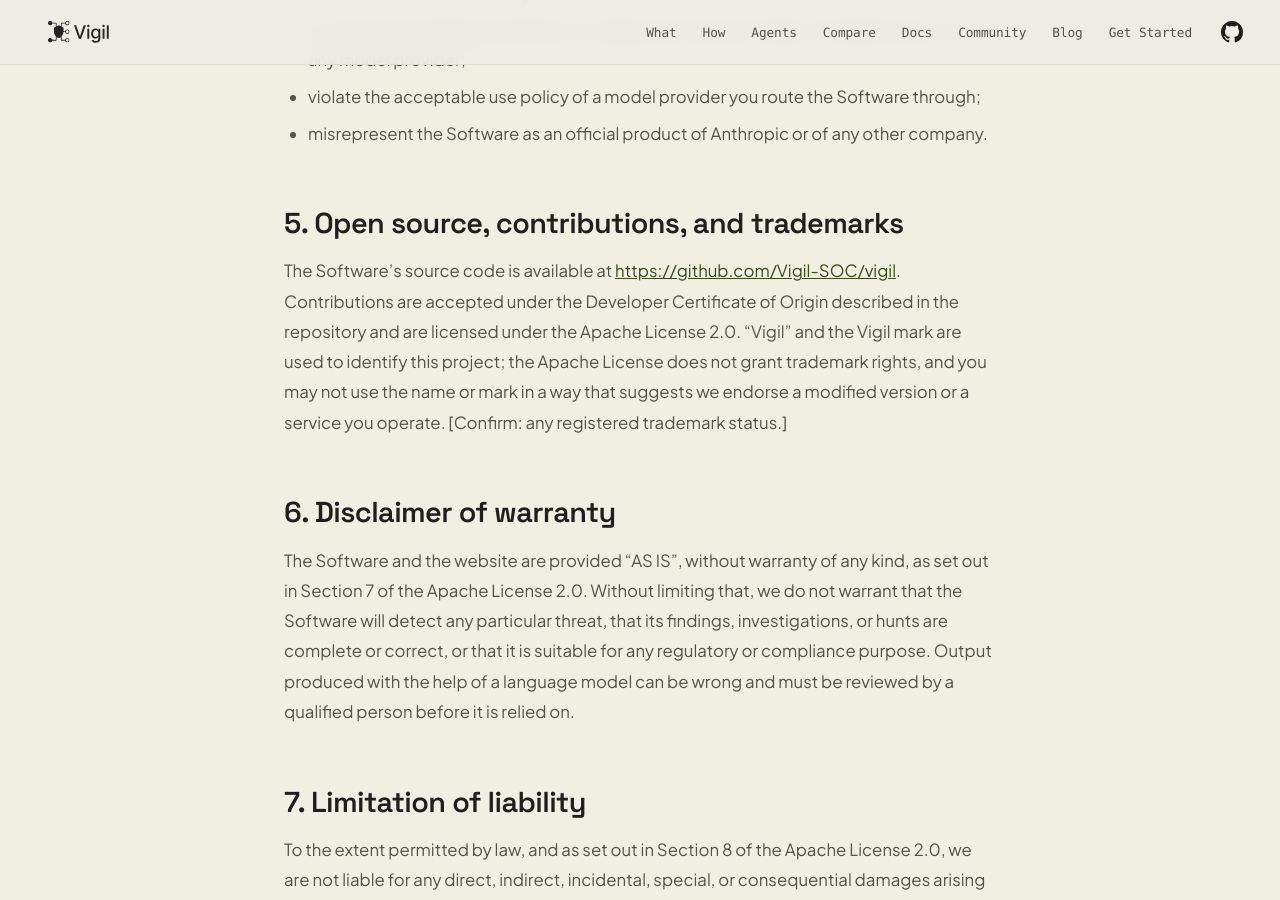
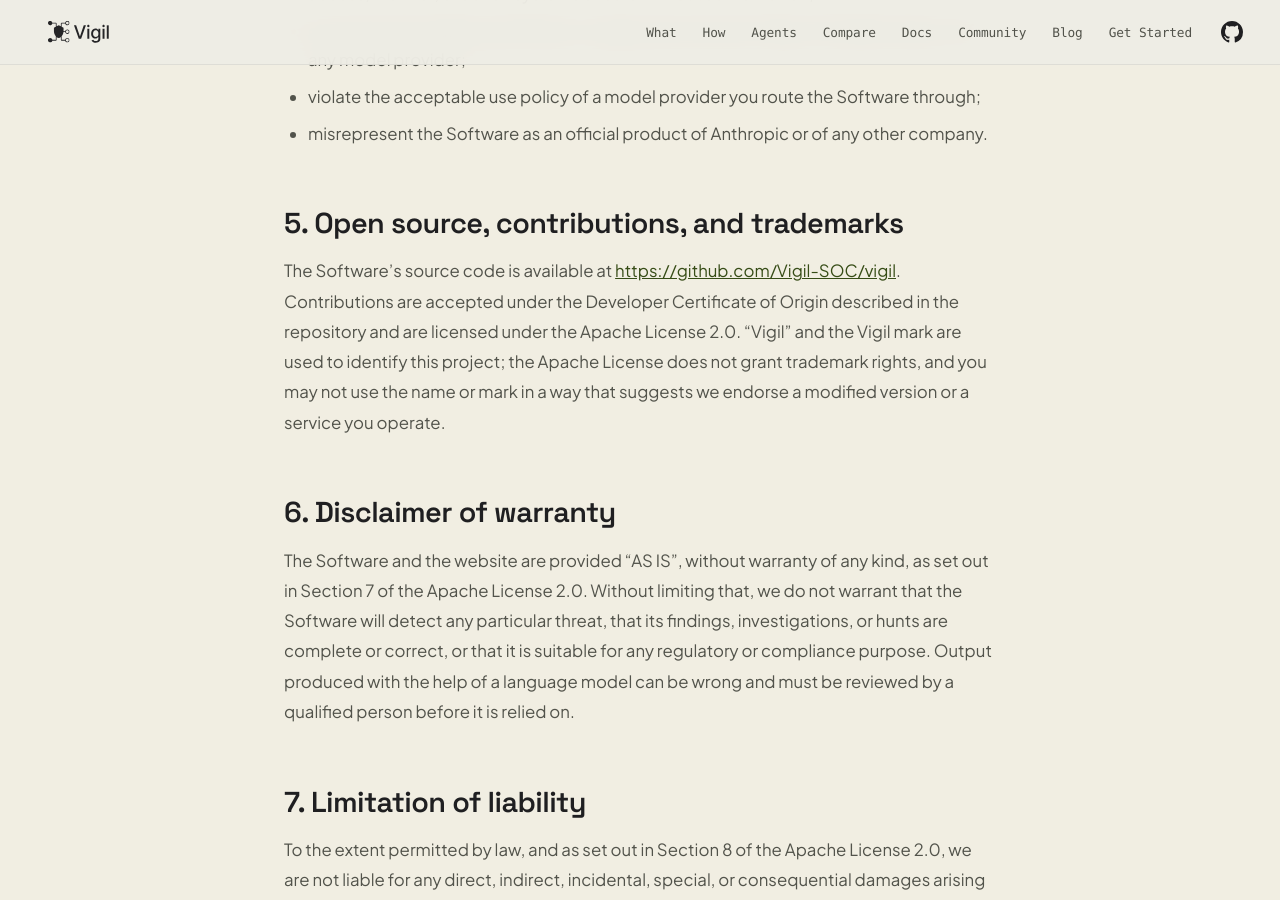
Before and after one commit to Vigil-SOC/vigil-soc.github.io, a Jekyll site: the page built from terms.md, in a window 1280 px wide and 900 px high, scrolled down 2146 px. Built offline with Jekyll 4.4.1, drawn with Linux system fonts in a browser that asks for light colours; some web fonts are replaced; some of the changed text lies outside the part shown.

Commit message:
Fill the placeholders: dates, hosting and tracking facts, a typo
Effective dates lose their brackets. The website section states what the
repo shows: GitHub Pages hosting, no analytics or tracking scripts, fonts
from Google Fonts and the GitHub button script on the home page. The
trademark confirmation note comes out; the sentence stands without it.
Terms: "project supports" becomes "project supporters", matching the
privacy page.

Co-Authored-By: Claude Fable 5.1 <noreply@anthropic.com>

```diff
--- a/terms.md
+++ b/terms.md
@@ -42,7 +42,7 @@ You may not use the Software or the plugin to:
 
 ## 5. Open source, contributions, and trademarks
 
-The Software's source code is available at <https://github.com/Vigil-SOC/vigil>. Contributions are accepted under the Developer Certificate of Origin described in the repository and are licensed under the Apache License 2.0. "Vigil" and the Vigil mark are used to identify this project; the Apache License does not grant trademark rights, and you may not use the name or mark in a way that suggests we endorse a modified version or a service you operate. [Confirm: any registered trademark status.]
+The Software's source code is available at <https://github.com/Vigil-SOC/vigil>. Contributions are accepted under the Developer Certificate of Origin described in the repository and are licensed under the Apache License 2.0. "Vigil" and the Vigil mark are used to identify this project; the Apache License does not grant trademark rights, and you may not use the name or mark in a way that suggests we endorse a modified version or a service you operate.
 
 ## 6. Disclaimer of warranty
 
```
Also changed, not shown: other parts of terms.md (+2 -2 lines), privacy.md (+2 -3 lines).
